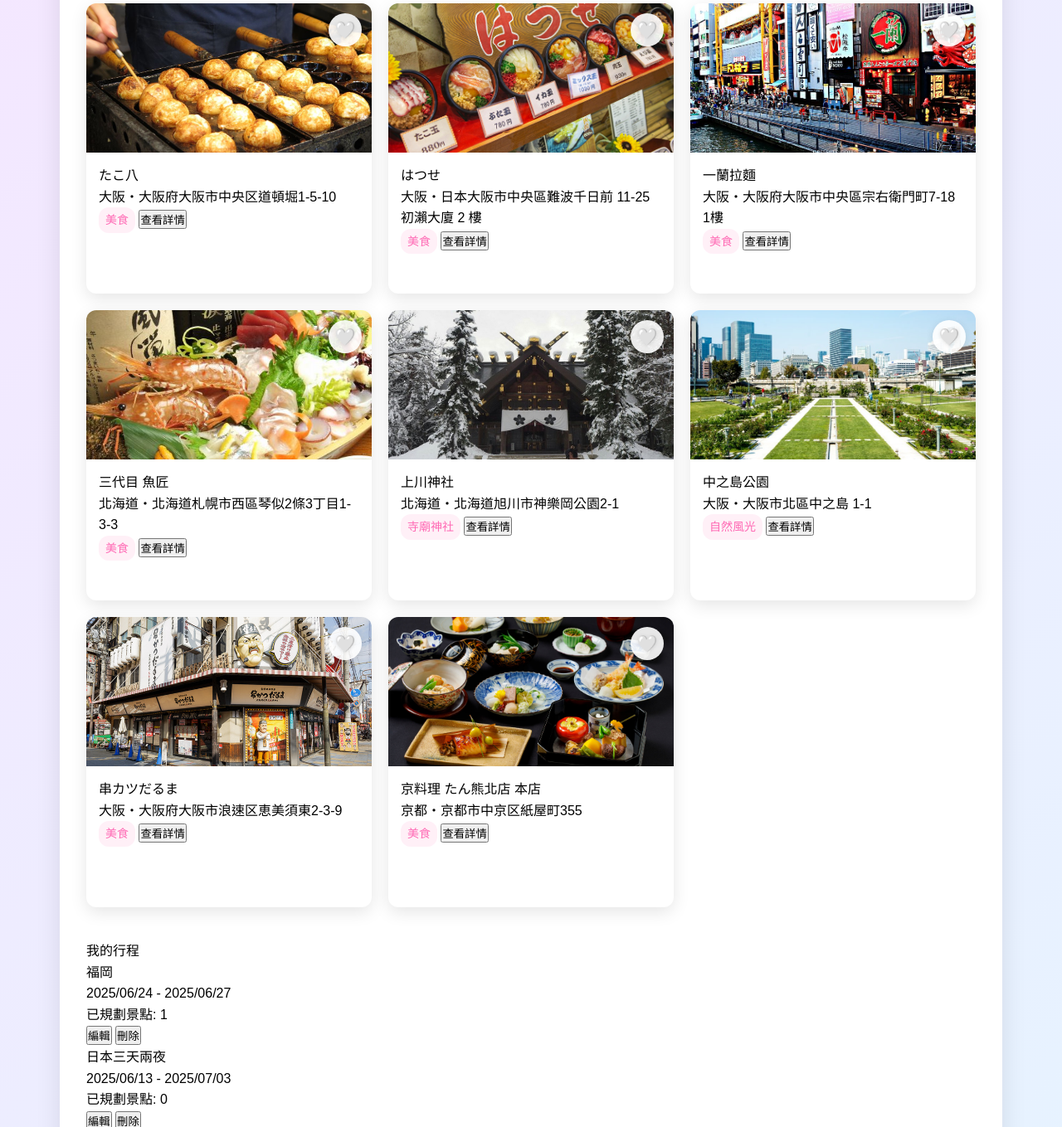
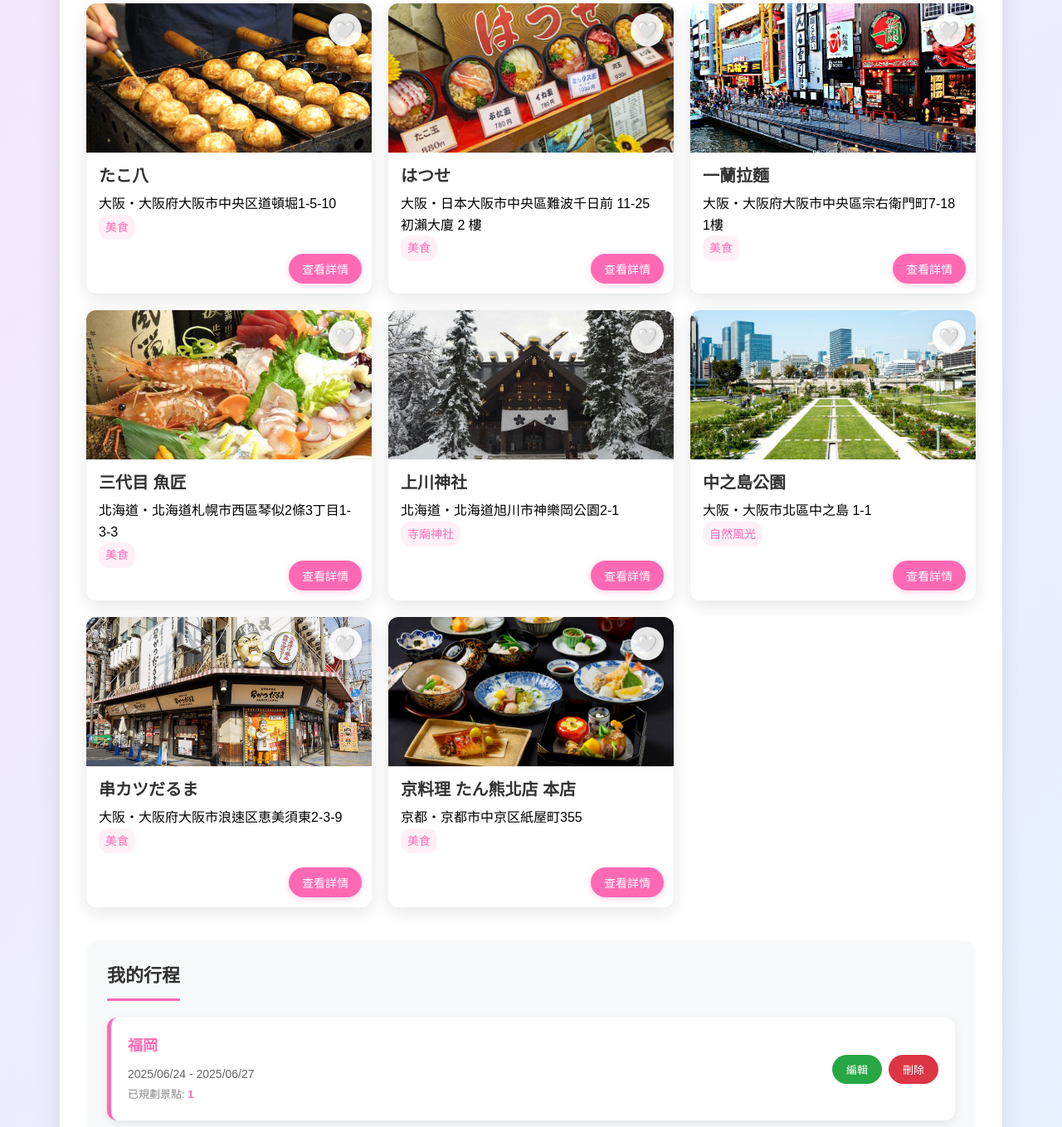
Before and after one commit to s22452007/janpanTrip, a Django app: page / in a window 1280 px wide. Shown: the part 306-1665 px from the top of the page at 83% size. Run offline with Django 5.2, Linux system fonts and the light colour scheme; a user stored in the database is signed in; data comes from the database, SQL or seed files in the repository; both versions use the stored data as it was after the commit; data that the repository does not hold is empty.

Commit message:
查看詳情、景點名

```diff
--- a/static/css/style.css
+++ b/static/css/style.css
@@ -932,7 +932,7 @@
     padding: 15px;
     padding-bottom: 60px; /* 🎯 為按鈕留出空間 */
     height: calc(350px - 180px); /* 剩餘高度 */
-    box-sizin
+}
 
 /* 🎯 確保卡片有相對定位 */
 .attraction-card {
--- a/templates/travel/home.html
+++ b/templates/travel/home.html
@@ -394,6 +394,15 @@
     border-color: #ff69b4;
     box-shadow: 0 0 0 2px rgba(255, 105, 180, 0.2);
 }
+/* 景點名稱樣式 - 粗體和放大字體 */
+.attraction-name {
+    font-weight: bold;
+    font-size: 20px;
+    margin-bottom: 8px;
+    color: #333;
+    line-height: 1.3;
+}
+
 /* 為新的景點類型樣式 */
 .attraction-type {
     color: #ff69b4;
@@ -404,6 +413,41 @@
     background: rgba(255, 105, 180, 0.1);
     border-radius: 12px;
     display: inline-block;
+}
+
+/* 景點卡片容器需要設定相對定位 */
+.attraction-card {
+    position: relative;
+}
+
+/* 景點資訊區域也需要相對定位 */
+.attraction-info {
+    position: relative;
+    padding-bottom: 50px; /* 為按鈕留出空間 */
+}
+
+/* 修改查看詳情按鈕樣式 - 移除邊框並定位到右下角 */
+.view-detail-btn {
+    position: absolute;
+    bottom: 12px;
+    right: 12px;
+    border: none; /* 移除邊框 */
+    background: #ff69b4;
+    color: white;
+    padding: 8px 16px;
+    border-radius: 20px;
+    font-size: 14px;
+    font-weight: 500;
+    cursor: pointer;
+    transition: all 0.3s ease;
+    z-index: 10;
+    box-shadow: 0 2px 8px rgba(255, 105, 180, 0.3);
+}
+
+.view-detail-btn:hover {
+    background: #e91e63;
+    transform: translateY(-2px);
+    box-shadow: 0 4px 12px rgba(233, 30, 99, 0.4);
 }
 
 /* 收藏按鈕樣式 */
@@ -466,12 +510,6 @@
     }
 }
 
-/* 確保查看詳情按鈕可以正常點擊 */
-.view-detail-btn {
-    position: relative;
-    z-index: 5;
-}
-
 /* 響應式設計 */
 @media (max-width: 768px) {
     .favorite-btn {
@@ -483,6 +521,17 @@
 
     .heart-icon {
         font-size: 18px;
+    }
+
+    .view-detail-btn {
+        bottom: 8px;
+        right: 8px;
+        padding: 6px 12px;
+        font-size: 12px;
+    }
+
+    .attraction-info {
+        padding-bottom: 45px;
     }
 }
 </style>
```
Also changed, not shown: db.sqlite3.
